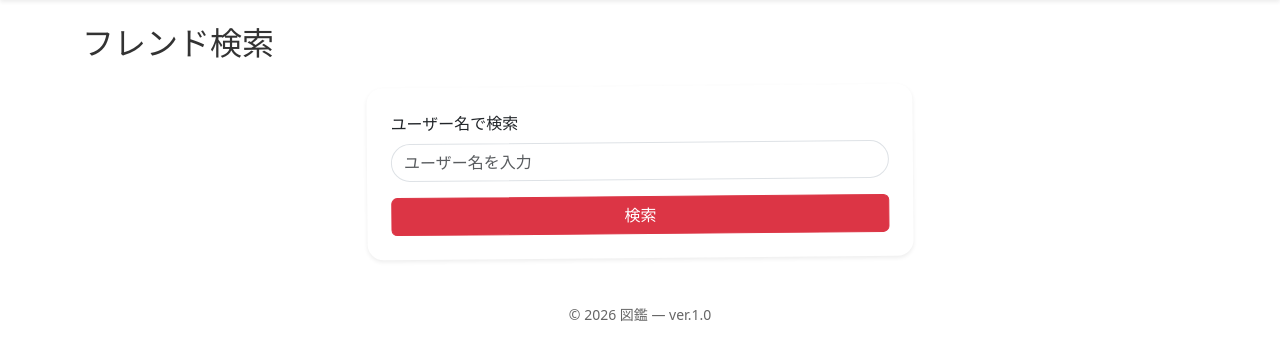
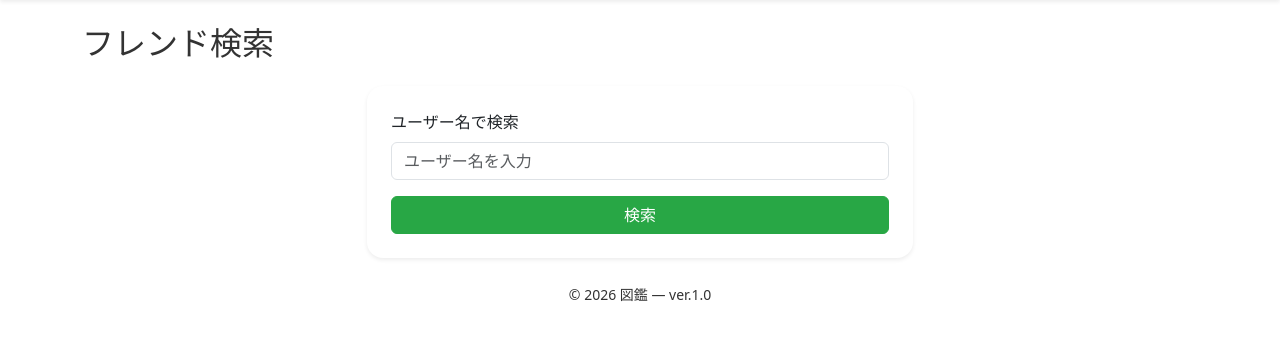
Before and after one commit to yuto113/PictorialBookApp, a Flask app: template templates/friend_search.html in a window 1280 px wide. Shown: the part 62-422 px from the top of the page. Run offline with Flask 3, Linux system fonts and the light colour scheme; the template is opened without the code that fills it, so the values that code supplies are empty; parts of the project's set-up code (start-up, migrations or seed data) failed here and were passed over.

Commit message:
style: green theme for school users in friends pages

```diff
--- a/templates/friend_search.html
+++ b/templates/friend_search.html
@@ -8,7 +8,6 @@
     <link href="https://cdn.jsdelivr.net/npm/bootstrap@5.3.0/dist/css/bootstrap.min.css" rel="stylesheet"
         integrity="sha384-9ndCyUaIbzAi2FUVXJi0CjmCapSmO7SnpJef0486qhLnuZ2cdeRhO02iuK6FUUVM" crossorigin="anonymous">
     <style>
-        /* ポップな配色 */
         body {
             background: {
                     {
@@ -30,22 +29,30 @@
             ;
         }
 
-        .card-tilt {
-            transform: rotate(-0.5deg);
+            {
+            % if is_school_user %
         }
 
-        .search-input {
-            border-radius: 50px;
+        .btn-primary,
+        .btn-danger {
+            background-color: #28a745 !important;
+            border-color: #28a745 !important;
         }
 
-        .uploader-link {
-            text-decoration: none;
+        .btn-outline-primary,
+        .btn-outline-danger {
+            color: #28a745 !important;
+            border-color: #28a745 !important;
         }
 
-        .footer {
-            background: transparent;
-            color: #666;
-            padding: 1.25rem 0;
+        .btn-outline-primary:hover,
+        .btn-outline-danger:hover {
+            background-color: #28a745 !important;
+            color: white !important;
+        }
+
+            {
+            % endif %
         }
     </style>
 </head>
```
Also changed, not shown: templates/friend_data.html (+13 -30 lines), templates/friends.html (+13 -29 lines).
